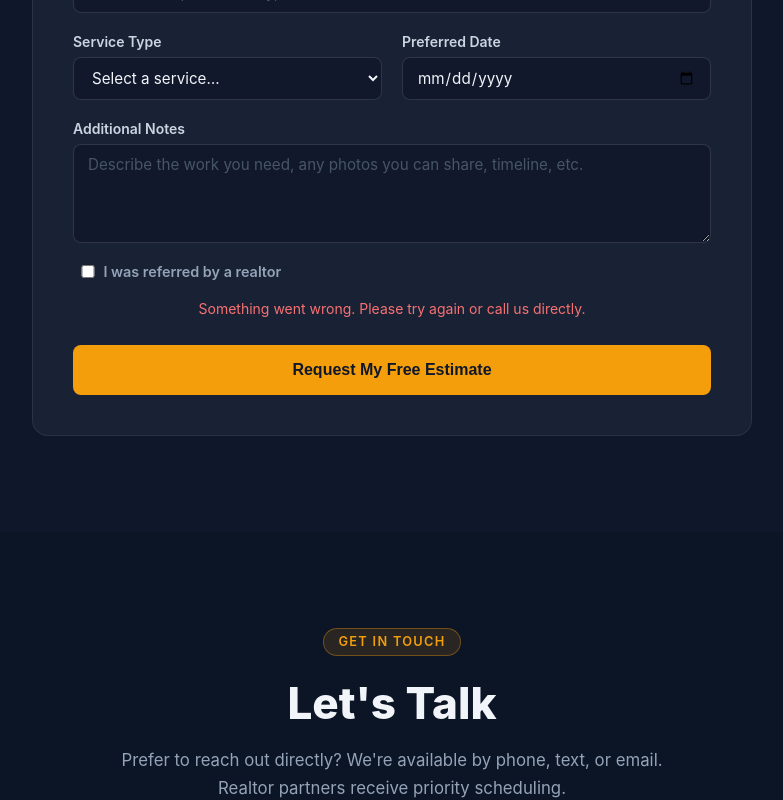
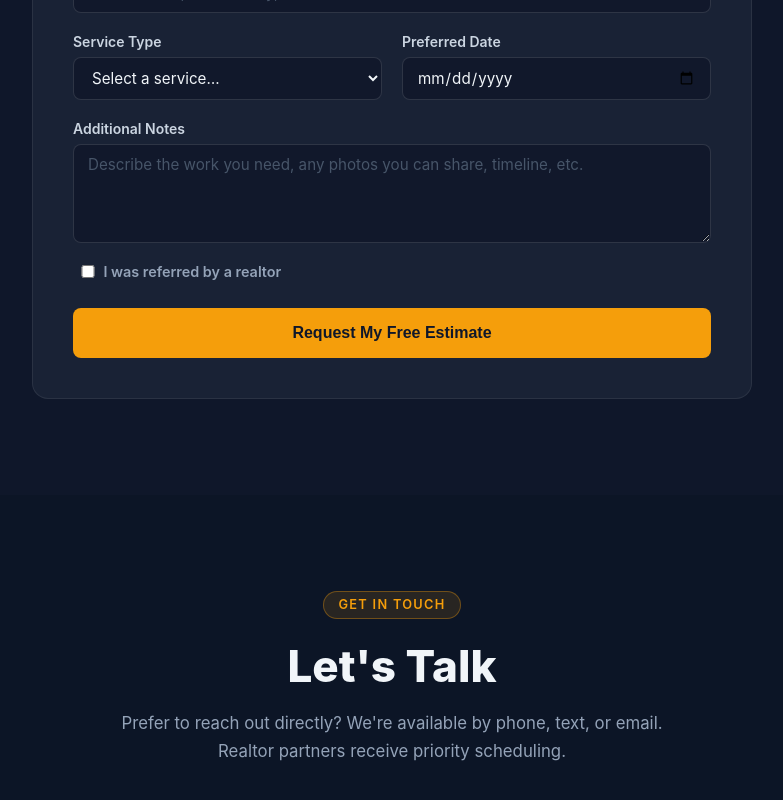
Before and after one commit to BryBo617/jackofalltradeskc.com, a React (Vite) app: page / in a window 1280 px wide. Shown: the part 3234-4034 px from the top of the page, without its empty margins (248-1031 px from the left). Built offline with nearby package versions, Linux system fonts and the light colour scheme.

Commit message:
Form fixes

```diff
--- a/src/components/Schedule.tsx
+++ b/src/components/Schedule.tsx
@@ -2,7 +2,7 @@ import { useForm, ValidationError } from '@formspree/react';
 import './Schedule.css';
 
 export default function Schedule() {
-  const [state, handleSubmit] = useForm('mqpaqyva');
+  const [state, handleSubmit, reset] = useForm('mqpaqyva');
 
   return (
     <section className="schedule" id="schedule">
@@ -24,6 +24,9 @@ export default function Schedule() {
                 Thank you! We&apos;ll reach out within one business day to
                 confirm your free estimate.
               </p>
+              <button className="btn-submit" onClick={() => reset()}>
+                Submit Another Request
+              </button>
             </div>
           ) : (
             <form
@@ -153,7 +156,7 @@ export default function Schedule() {
                 </label>
               </div>
 
-              {state.errors?.getAllFieldErrors.length !== 0 && (
+              {state.errors && Object.keys(state.errors).length > 0 && (
                 <p className="form-error">
                   Something went wrong. Please try again or call us directly.
                 </p>
```
